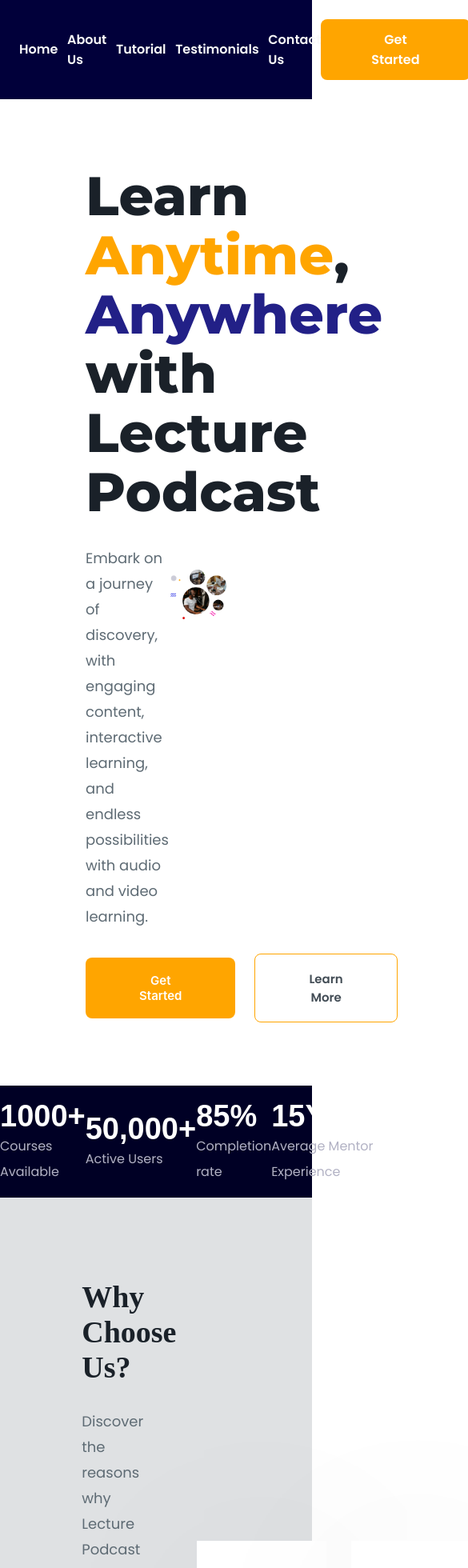
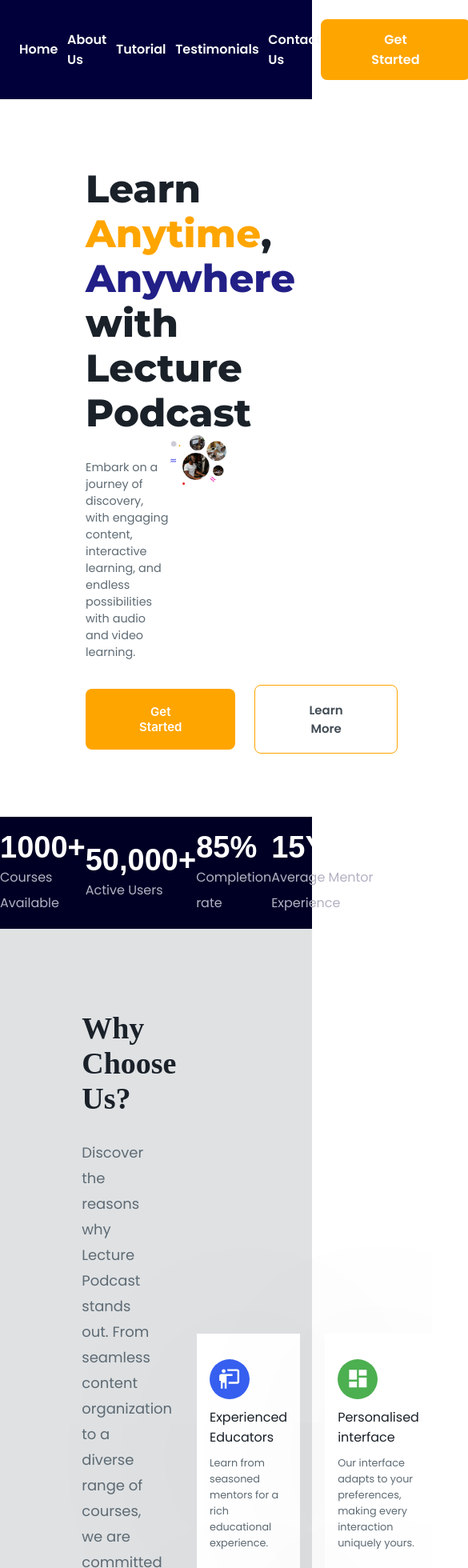
Before and after one commit to Lecture-Podcast/Website, a React (Vite) app: page / in a window 390 px wide. Shown: the top 1960 px of the page at 80% size, 585 px wide, since content can reach past the window. Built offline with nearby package versions, Linux system fonts and the light colour scheme; a web font is replaced by a local one.

Commit message:
Updated Changes

```diff
--- a/src/components/Home.jsx
+++ b/src/components/Home.jsx
@@ -68,7 +68,7 @@ function Home() {
               <h1 className="intro-header">Learn <span className="anytime">Anytime</span>, <span className="anywhere">Anywhere</span> with Lecture Podcast</h1>
               <p className="intro-text">
                 Embark on a journey of discovery, with engaging content,
-                interactive<br></br> learning, and endless possibilities with audio and
+                interactive learning, and endless possibilities with audio and
                 video learning.
               </p>
             </div>
@@ -184,13 +184,13 @@ function Home() {
               </p>
               <button className="amplify-button">Get Started</button>
             </div>
-            <div className="amplify-image">
+            <div className="amplify-image image-1">
               <img src={creator} alt="" />
             </div>
           </div>
 
           <div className="elevate">
-            <div className="amplify-image">
+            <div className="amplify-image image-2">
               <img src={Learning} alt="" />
             </div>
             <div className="amplify-body">
--- a/src/components/css/home.css
+++ b/src/components/css/home.css
@@ -82,7 +82,6 @@
   font-size: 1.125rem;
   font-style: normal;
   font-weight: 400;
-  line-height: 2rem; /* 177.778% */
   margin-top: 30px;
   margin-bottom: 30px;
 }
@@ -250,7 +249,6 @@
   font-size: 20.04px;
   font-family: "Poppins";
   font-weight: 500;
-  line-height: 35.62px;
   margin-bottom: 10px;
   /* wordWrap: 'break-word' */
 }
@@ -291,7 +289,7 @@
   align-items: center;
   justify-content: space-between;
   width: 100%;
-  gap: 24px;
+  gap: 47px;
 }
 .elevate{
   margin-top: 203px;
@@ -305,7 +303,6 @@
   font-size: 2.375rem;
   font-style: normal;
   font-weight: 600;
-  line-height: 2.8125rem; /* 118.421% */
 }
 .amplify-text{
   margin-top: 30px;
@@ -315,14 +312,18 @@
   font-size: 1.125rem;
   font-style: normal;
   font-weight: 400;
-  line-height: 2rem; /* 177.778% */
 }
 .amplify-image{
   width: 50%;
   display: flex;
   justify-content: right;
 }
-
+.image-1{
+  margin-right: -80px;
+}
+.image-2{
+  margin-left: -60px;
+}
 .home-main .amplify h3 span,
 .elevate h3 span,
 .empower h3 span {
@@ -480,12 +481,13 @@
   gap: 20px;
   height: 349px;
   margin-top: 120px;
+  overflow: hidden;
 }
 
 
 
 .home-main .testimonial-session .card {
-  width: 507px;
+  min-width: 507px;
   background-color: white;
   padding: 2rem;
   border-radius: 5px;
@@ -895,3 +897,91 @@
   /* wordWrap: 'break-word' */
   border-top: 1px solid #000025;
 }
+@media (max-width:1200px) {
+  .intro-header{
+    font-size: 3.25rem;
+    line-height: 3.5rem;
+  }
+  .into-text{
+    font-size: 0.9rem;
+  }
+  .choose-grid {
+    padding: 2rem 1rem;
+  }
+  .home-main .p-icons h3 {
+    font-size: 1rem;
+  }
+  .home-main .p-icons div p {
+    font-size: 0.8rem;
+    line-height: 20px;
+  }
+  .choose-grid div{
+    width: 60px;
+    height: 60px;
+  }
+  /* .choose-grid div svg{
+    width: 60%;
+  } */
+}
+@media (max-width:1100px) {
+  .intro-header{
+    font-size: 3rem;
+  }
+  .intro-image-con{
+    width: 50%;
+  }
+  .intro-text{
+    font-size: 0.9rem;
+  }
+  .p-icons{
+    width: 55%;
+  }
+  .home-main .p-img img {
+    width: 90%;
+    height: 200px;
+  }
+  .choose-grid div{
+    width:50px;
+    height: 50px;
+  }
+  .choose-grid div svg{
+    width: 60%;
+  }
+  .amplify-header{
+    font-size: 1.9rem;
+  }
+  .amplify-text{
+    font-size: 0.9rem;
+  }
+  .amplify-image{
+    width: 60%;
+  }
+  .home-main .getting {
+    padding: 7rem 6rem;
+  }
+  .home-main .getting .text-con {
+    display: flex;
+    justify-content: space-between;
+    align-items: center;
+    width: 100%;
+    gap: 90px;
+  }
+  .getting-header{
+    font-size: 2rem;
+  }
+  .getting-body{
+    font-size: 0.9rem;
+  }
+  .home-main .getting .text-con .text div:nth-child(2) p {
+    font-size: 0.9rem;
+  }
+  .home-main .getting .text-con .vid-con {
+    width: 50%;
+  }
+  .home-main .getting .text-con .vid-con img {
+    width: 100%;
+  }
+  .home-main .testimonial-session .card {
+    /* width: 900px; */
+  }
+}
```
